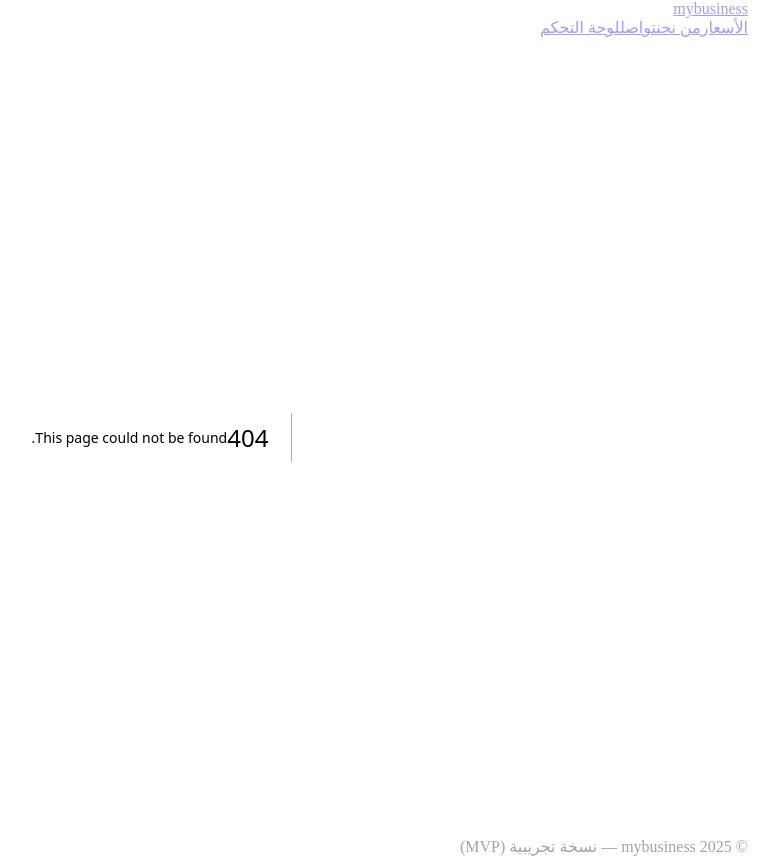
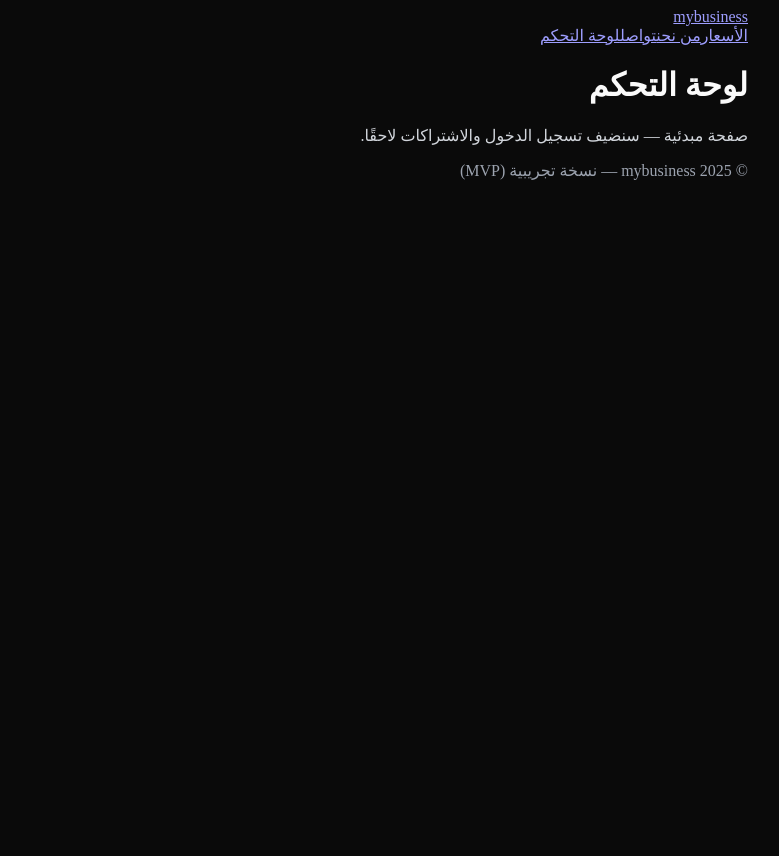
Before and after one commit to Tarek9592/Mybusiness-mvp-, a Next.js app: page /dashboard in a window 1280 px wide. Before the commit this address had no page. Shown: the whole page, without its empty margins (468-1247 px from the left). After the commit the page ends 800 px from the top, so only its background shows below. Built offline with nearby package versions, Linux system fonts and the light colour scheme.

Commit message:
Create page.tsx

```diff
--- /dev/null
+++ b/app/dashboard/page.tsx
@@ -0,0 +1,8 @@
+export default function Dashboard() {
+  return (
+    <main className="container py-12 space-y-4">
+      <h1 className="text-3xl font-extrabold">لوحة التحكم</h1>
+      <p style={{color:"#d1d5db"}}>صفحة مبدئية — سنضيف تسجيل الدخول والاشتراكات لاحقًا.</p>
+    </main>
+  );
+}
```
